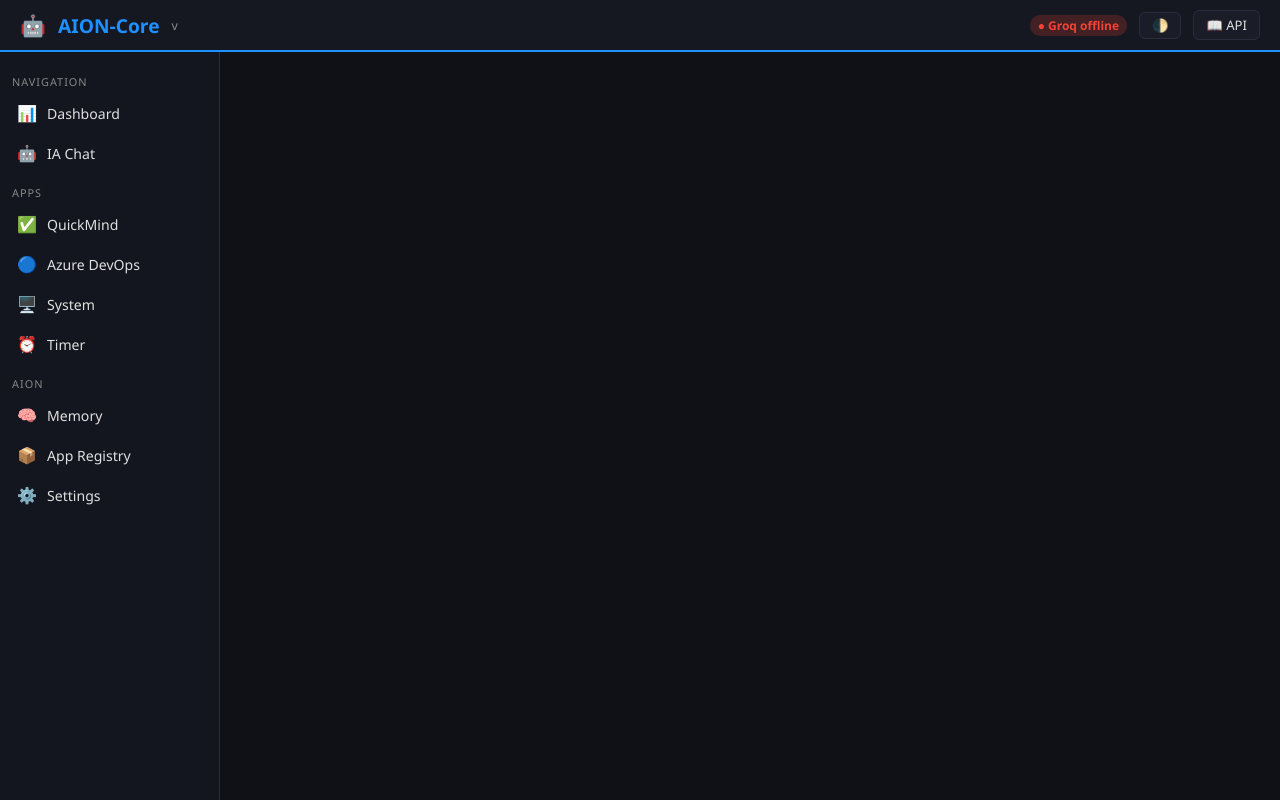
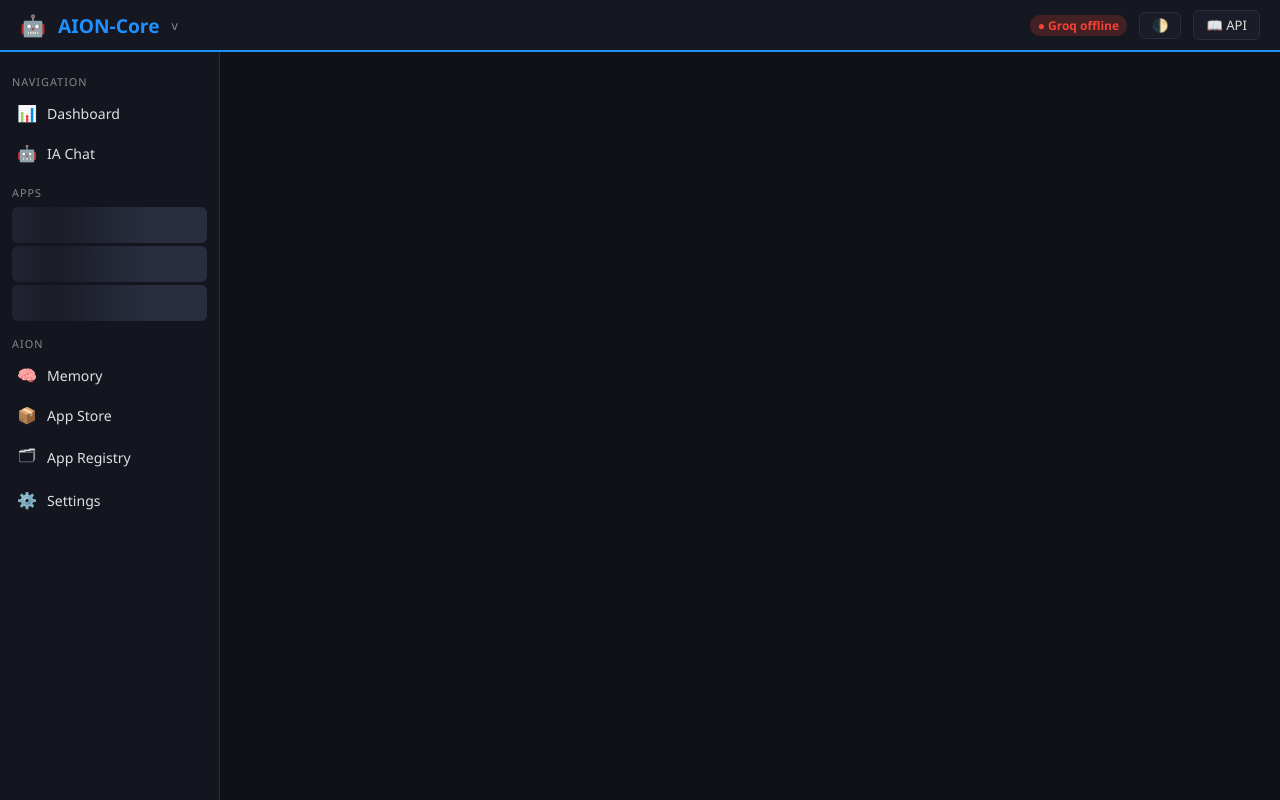
Before and after one commit to beyp/AION-Core, a Python web app: template aion_core/web/templates/base.html in a window 1280 px wide. Run offline with Jinja, Linux system fonts and the light colour scheme; the template is opened without the code that fills it, so the values that code supplies are empty; some libraries are stand-ins or nearby versions.

Commit message:
feat(sidebar): dynamic sidebar - apps loaded from /api/sidebar/apps

```diff
--- a/aion_core/web/templates/base.html
+++ b/aion_core/web/templates/base.html
@@ -43,6 +43,11 @@ header .spacer{flex:1;}
 .nav-item.active{background:color-mix(in srgb,var(--accent) 12%,transparent);
   border-left-color:var(--accent);color:var(--accent);font-weight:600;}
 .nav-icon{width:20px;text-align:center;font-size:1rem;}
+/* Badge statut app dans sidebar */
+.nav-dot{width:7px;height:7px;border-radius:50%;margin-left:auto;flex-shrink:0;}
+.nav-dot.online{background:var(--green);}
+.nav-dot.offline{background:var(--red);}
+.nav-dot.unknown{background:var(--dim);}
 /* Main */
 .main{flex:1;overflow-y:auto;padding:20px;}
 /* Cards */
@@ -82,6 +87,11 @@ header .spacer{flex:1;}
 /* Scrollbar */
 ::-webkit-scrollbar{width:5px;}
 ::-webkit-scrollbar-thumb{background:var(--border);border-radius:3px;}
+/* Skeleton loader sidebar */
+.sb-skeleton{height:36px;margin:3px 12px;border-radius:6px;
+  background:linear-gradient(90deg,var(--border) 25%,var(--card) 50%,var(--border) 75%);
+  background-size:200% 100%;animation:shimmer 1.2s infinite;}
+@keyframes shimmer{0%{background-position:200% 0;}100%{background-position:-200% 0;}}
 </style>
 {% block extra_style %}{% endblock %}
 </head>
@@ -105,8 +115,10 @@ header .spacer{flex:1;}
 
 <div class="layout">
 
-  <!-- Sidebar -->
-  <nav class="sidebar">
+  <!-- Sidebar dynamique -->
+  <nav class="sidebar" id="sidebar">
+
+    <!-- Section fixe : Navigation principale -->
     <div class="sb-section">Navigation</div>
     <a href="/" class="nav-item {% if active=='dashboard' %}active{% endif %}">
       <span class="nav-icon">📊</span> Dashboard
@@ -115,30 +127,33 @@ header .spacer{flex:1;}
       <span class="nav-icon">🤖</span> IA Chat
     </a>
 
+    <!-- Section Apps — générée dynamiquement -->
     <div class="sb-section">Apps</div>
-    <a href="/app/quickmind" class="nav-item {% if active=='quickmind' %}active{% endif %}">
-      <span class="nav-icon">✅</span> QuickMind
-    </a>
-    <a href="/app/ado" class="nav-item {% if active=='ado' %}active{% endif %}">
-      <span class="nav-icon">🔵</span> Azure DevOps
-    </a>
-    <a href="/app/system" class="nav-item {% if active=='system' %}active{% endif %}">
-      <span class="nav-icon">🖥️</span> System
-    </a>
-    <a href="/app/timer" class="nav-item {% if active=='timer' %}active{% endif %}">
-      <span class="nav-icon">⏰</span> Timer
-    </a>
+    <div id="sidebar-apps"
+         hx-get="/api/sidebar/apps"
+         hx-trigger="load"
+         hx-swap="innerHTML">
+      <!-- Skeletons pendant le chargement -->
+      <div class="sb-skeleton"></div>
+      <div class="sb-skeleton"></div>
+      <div class="sb-skeleton"></div>
+    </div>
 
+    <!-- Section AION — toujours visible -->
     <div class="sb-section">AION</div>
     <a href="/memory" class="nav-item {% if active=='memory' %}active{% endif %}">
       <span class="nav-icon">🧠</span> Memory
     </a>
+    <a href="/store" class="nav-item {% if active=='store' %}active{% endif %}">
+      <span class="nav-icon">📦</span> App Store
+    </a>
     <a href="/apps" class="nav-item {% if active=='apps' %}active{% endif %}">
-      <span class="nav-icon">📦</span> App Registry
+      <span class="nav-icon">🗂</span> App Registry
     </a>
     <a href="/settings" class="nav-item {% if active=='settings' %}active{% endif %}">
       <span class="nav-icon">⚙️</span> Settings
     </a>
+
   </nav>
 
   <!-- Contenu principal -->
@@ -149,6 +164,7 @@ header .spacer{flex:1;}
 </div>
 
 <script>
+// ── Thème ────────────────────────────────────────────────────────────────────
 function toggleTheme() {
   var html = document.documentElement;
   html.setAttribute("data-theme",
@@ -157,6 +173,24 @@ function toggleTheme() {
 }
 var t = localStorage.getItem("theme");
 if (t) document.documentElement.setAttribute("data-theme", t);
+
+// ── Active link helper (utilisé par le HTML injecté) ─────────────────────────
+// Après chaque swap htmx, marquer l'item actif selon l'URL courante
+document.addEventListener("htmx:afterSwap", function(e) {
+  if (e.detail.target && e.detail.target.id === "sidebar-apps") {
+    highlightActive();
+  }
+});
+
+function highlightActive() {
+  var path = window.location.pathname;
+  document.querySelectorAll("#sidebar-apps .nav-item").forEach(function(el) {
+    var href = el.getAttribute("href") || "";
+    if (href && path.startsWith(href)) {
+      el.classList.add("active");
+    }
+  });
+}
 </script>
 {% block extra_script %}{% endblock %}
 </body>
```
